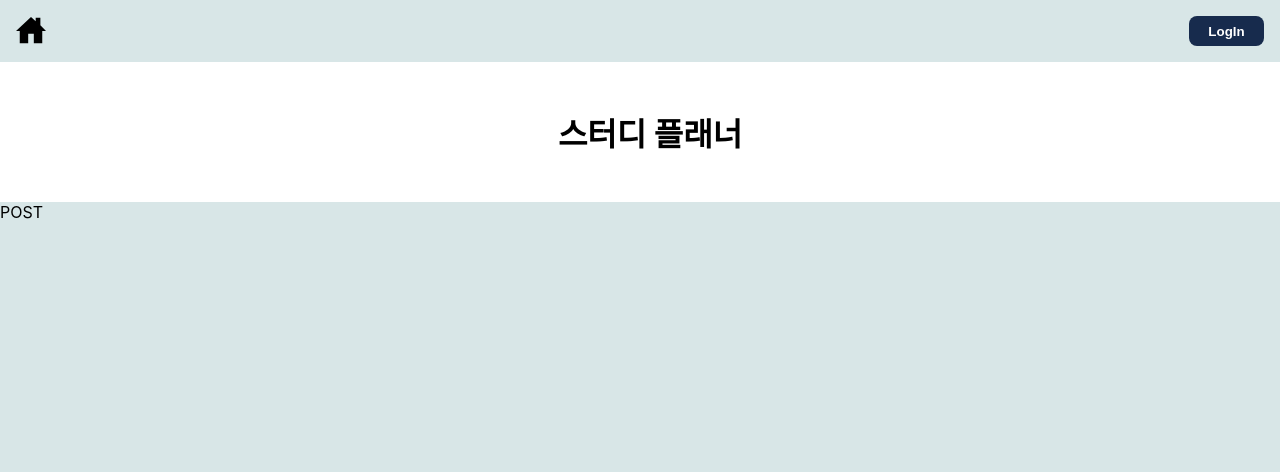
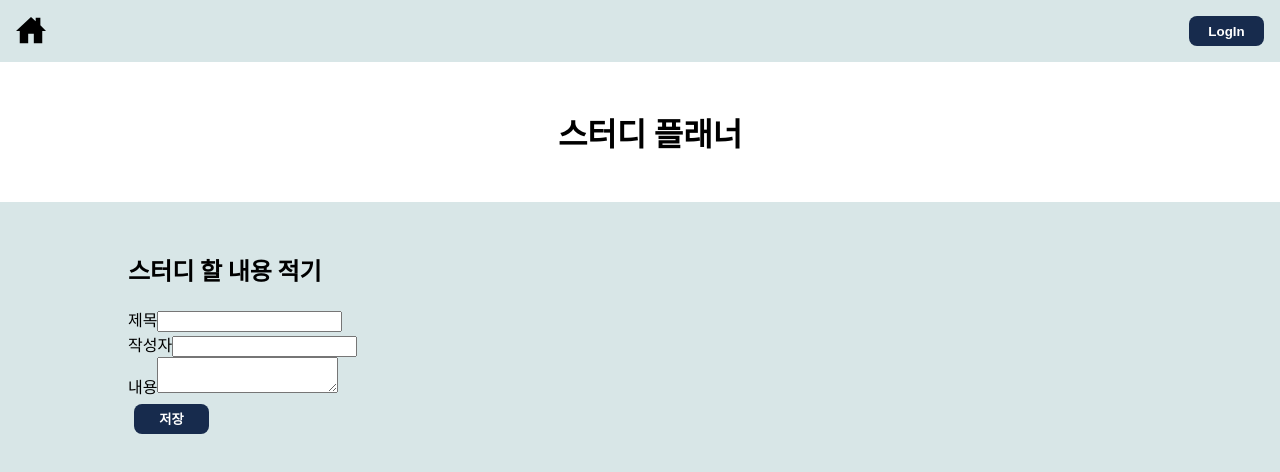
Before and after one commit to Hediar/react-lv4, a React (Create React App) app: page /post in a window 1280 px wide. Shown: the top 472 px of the page. Built offline with nearby package versions, Linux system fonts and the light colour scheme.

Commit message:
post.jsx post기능 성공

```diff
--- a/db.json
+++ b/db.json
@@ -20,14 +20,41 @@
       "contents": "운동",
       "writer": "user3",
       "isDone": false
+    },
+    {
+      "title": "새로운 제목!",
+      "contents": "대충 내용입력",
+      "writer": "세령",
+      "isDone": false,
+      "id": "k4cZSxS"
+    },
+    {
+      "title": "제목22",
+      "contents": "내요오오옹",
+      "writer": "작성ㅇㅇㅇ",
+      "isDone": false,
+      "id": "k4_eHVg"
+    },
+    {
+      "title": "ㅁ",
+      "contents": "ㅁ",
+      "writer": "ㅁ",
+      "isDone": false,
+      "id": "neF_E0c"
     }
   ],
   "comments": [
     {
       "id": "1",
       "user-comments": [
-        { "user": "user1", "comment": "오" },
-        { "user": "user2", "comment": "코멘트" }
+        {
+          "user": "user1",
+          "comment": "오"
+        },
+        {
+          "user": "user2",
+          "comment": "코멘트"
+        }
       ]
     },
     {
--- a/src/components/Button.jsx
+++ b/src/components/Button.jsx
@@ -10,6 +10,8 @@ const Button = (props) => {
       navigate(`${props.url}`);
     } else if (role === "filter") {
       console.log("filter");
+    } else {
+      console.log("다른기능");
     }
   };
 
@@ -20,12 +22,7 @@ const Button = (props) => {
       </ButtonIconStyle>
     );
   }
-
-  return (
-    <ButtonStyle onClick={(event) => buttonHandler(props.role)}>
-      {props.children}
-    </ButtonStyle>
-  );
+  return <ButtonStyle>{props.children}</ButtonStyle>;
 };
 
 export default Button;
@@ -42,7 +39,7 @@ const ButtonStyle = styled.button`
   margin: 6px;
 
   &:active {
-    background-color: "#234072";
+    background-color: #234072;
   }
 `;
 
--- a/src/components/Card.jsx
+++ b/src/components/Card.jsx
@@ -4,9 +4,8 @@ import { MdDeleteForever } from "react-icons/md";
 import Button from "./Button";
 
 function Card({ study }) {
-  const { isDone } = study;
   return (
-    <CardBox done={`${isDone}`}>
+    <CardBox done={`${study.isDone}`}>
       <CardNav>
         <div>작성자 {study.writer}</div>
         <MdDeleteForever size="25"></MdDeleteForever>
--- a/src/hooks/useInput.js
+++ b/src/hooks/useInput.js
@@ -8,7 +8,7 @@ const useInput = () => {
   const handler = (e) => {
     setValue(e.target.value);
   };
-  return [value, handler];
+  return [value, handler, setValue];
 };
 
 export default useInput;
--- a/src/pages/Post.jsx
+++ b/src/pages/Post.jsx
@@ -1,15 +1,81 @@
 import React from "react";
 import Header from "../components/Header";
 import Footer from "../components/Footer";
+import useInput from "../hooks/useInput";
+import Button from "../components/Button";
+import { styled } from "styled-components";
+import { useMutation, useQueryClient } from "react-query";
+import { addStudyList } from "../api/studyTodo";
+import { useNavigate } from "react-router-dom";
 
 function Post() {
+  const [title, onChangeTitleHandler, setTitle] = useInput();
+  const [writer, onChangeWriterHandler, setWriter] = useInput();
+  const [contents, onChangeContentHandler, setContent] = useInput();
+
+  const navigate = useNavigate();
+
+  const queryClient = useQueryClient();
+  const mutation = useMutation(addStudyList, {
+    onSuccess: () => {
+      queryClient.invalidateQueries("study");
+      console.log("Post 성공");
+    },
+  });
+
+  const handleSubmitButtonClick = (event) => {
+    event.preventDefault();
+
+    const newStudyTodo = {
+      title,
+      contents,
+      writer,
+      isDone: false,
+    };
+
+    mutation.mutate(newStudyTodo);
+
+    setTitle("");
+    setWriter("");
+    setContent("");
+    alert("저장되었습니다!");
+    navigate("/");
+  };
+
   return (
     <>
       <Header />
-      <div>POST</div>
+      <PostBox>
+        <h2>스터디 할 내용 적기</h2>
+        <form onSubmit={handleSubmitButtonClick}>
+          <div>
+            <label>제목</label>
+            <input value={title} onChange={onChangeTitleHandler} />
+          </div>
+          <div>
+            <label>작성자</label>
+            <input value={writer} onChange={onChangeWriterHandler} />
+          </div>
+          <div>
+            <label>내용</label>
+            <textarea value={contents} onChange={onChangeContentHandler} />
+          </div>
+
+          <Button type="submit">저장</Button>
+        </form>
+      </PostBox>
+
       <Footer />
     </>
   );
 }
 
 export default Post;
+
+const PostBox = styled.div`
+  width: 80%;
+  margin: 0 auto;
+  padding: 30px;
+  align-items: center;
+  justify-content: center;
+`;
```
Also changed, not shown: src/redux/modules/study.js (deleted, +0 -15 lines).
